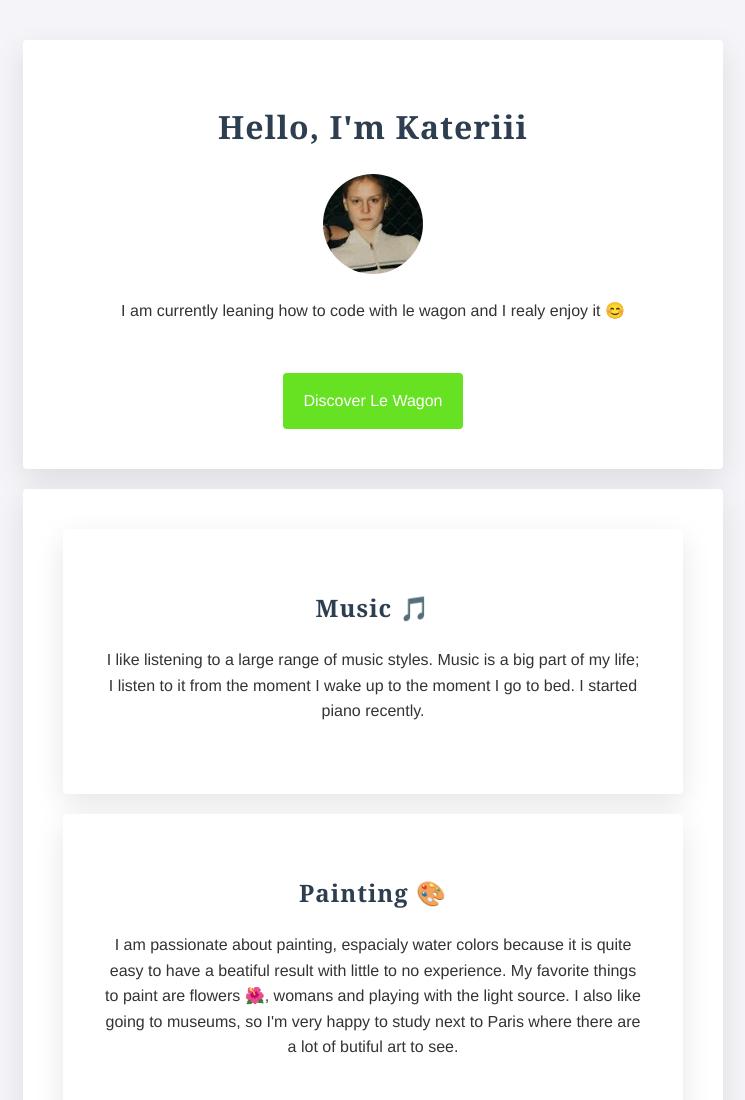
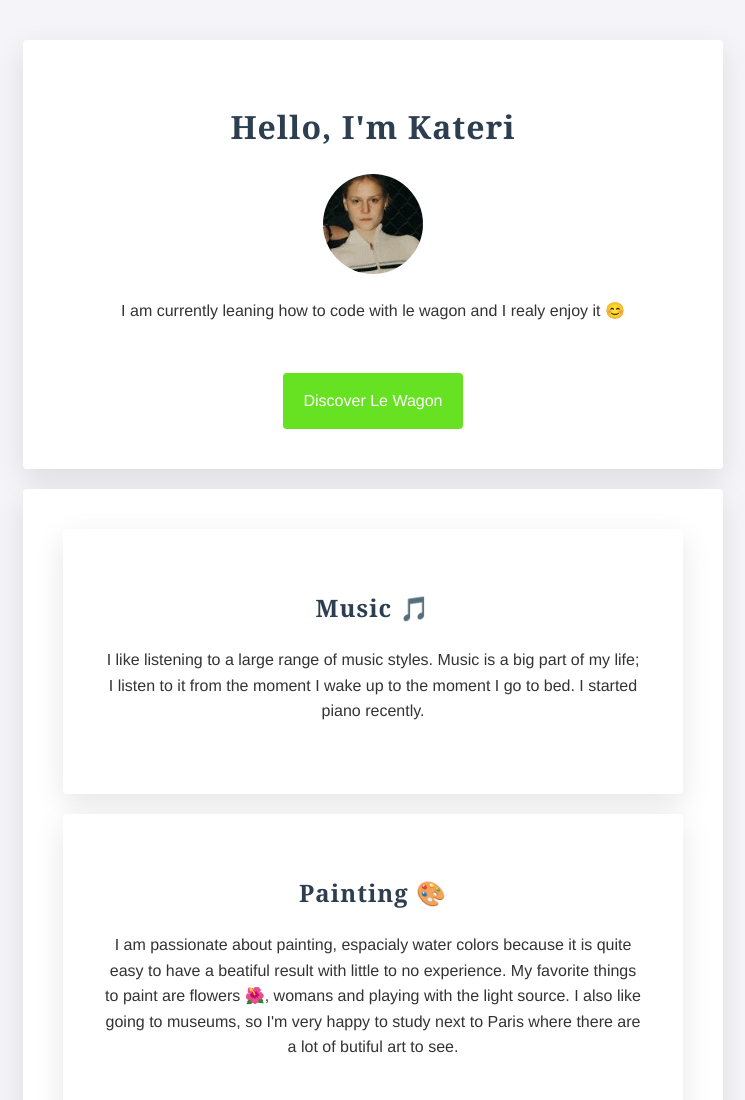
Before and after one commit to Kateri06/my-profile, a plain HTML site: page index.html in a window 1280 px wide. Shown: the top 1100 px of the page, without its empty margins (267-1012 px from the left). Drawn offline with Linux system fonts and the light colour scheme.

Commit message:
Update index.html

```diff
--- a/index.html
+++ b/index.html
@@ -11,7 +11,7 @@
   <div class="container">
 
     <div class="card-white">
-      <h1>Hello, I'm Kateriii</h1>
+      <h1>Hello, I'm Kateri</h1>
       <img src="image/IMG_9920.JPG" alt="Kateri du Merle" class="img-circle">
       <p>I am currently leaning how to code with le wagon and I realy enjoy it 😊</p>
       <a href="http://lewagon.com" target="_blank" class="btn-blue">Discover Le Wagon</a>
```
